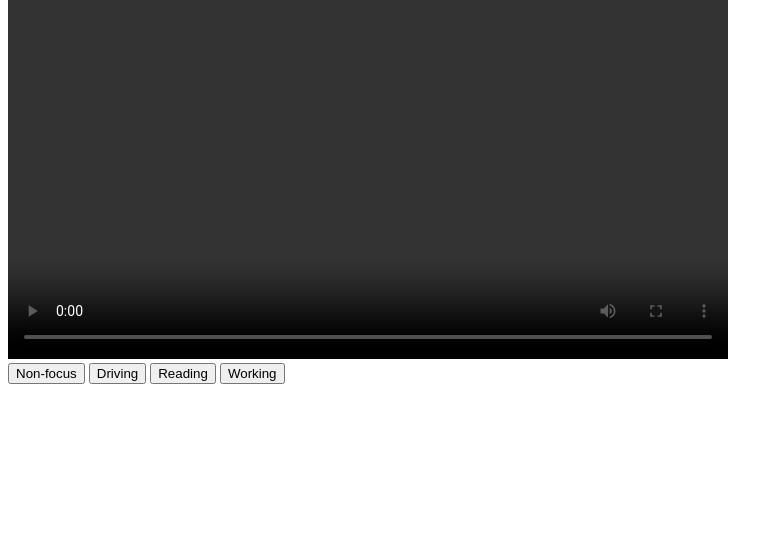
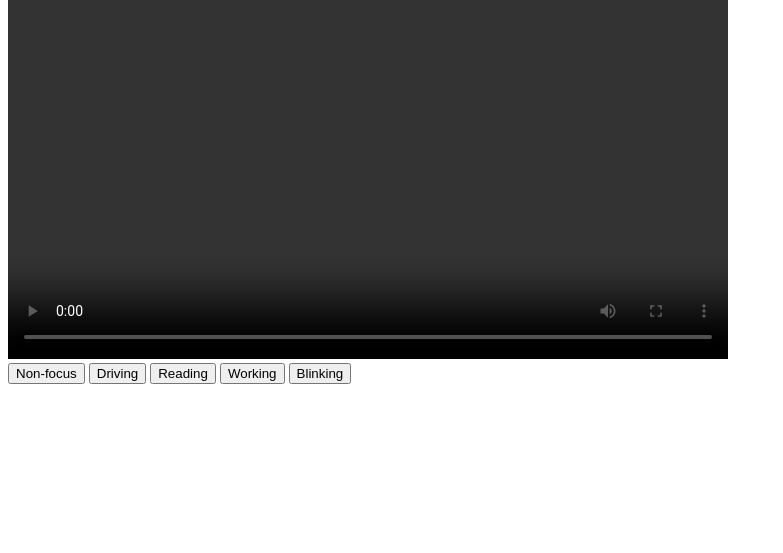
Before and after one commit to sabjut/E-EyeT, a Flask app: template data-labeler/templates/index.html in a window 1280 px wide. Shown: the part 30-583 px from the top of the page, without its empty margins (0-783 px from the left). Run offline with Flask 3, Linux system fonts and the light colour scheme; the template is opened without the code that fills it: most values are stand-ins (such as "Sample title", 1, 10 or a date in 2020).

Commit message:
blink mothertrucker

```diff
--- a/data-labeler/templates/index.html
+++ b/data-labeler/templates/index.html
@@ -26,6 +26,7 @@
         <button onclick="markTime('Driving')">Driving</button>
         <button onclick="markTime('Reading')">Reading</button>
         <button onclick="markTime('Working')">Working</button>
+        <button onclick="markTime('Blinking')">Blinking</button>
         <p id="timeDisplay"></p>
     </div>
 
@@ -52,7 +53,10 @@
                 markTime('Reading');
             } else if (event.key === '4') {
                 markTime('Working');
+            } else if (event.key === ' ') {
+                markTime('Blinking');
             }
+
         });
 
         function markTime(label) {
```
